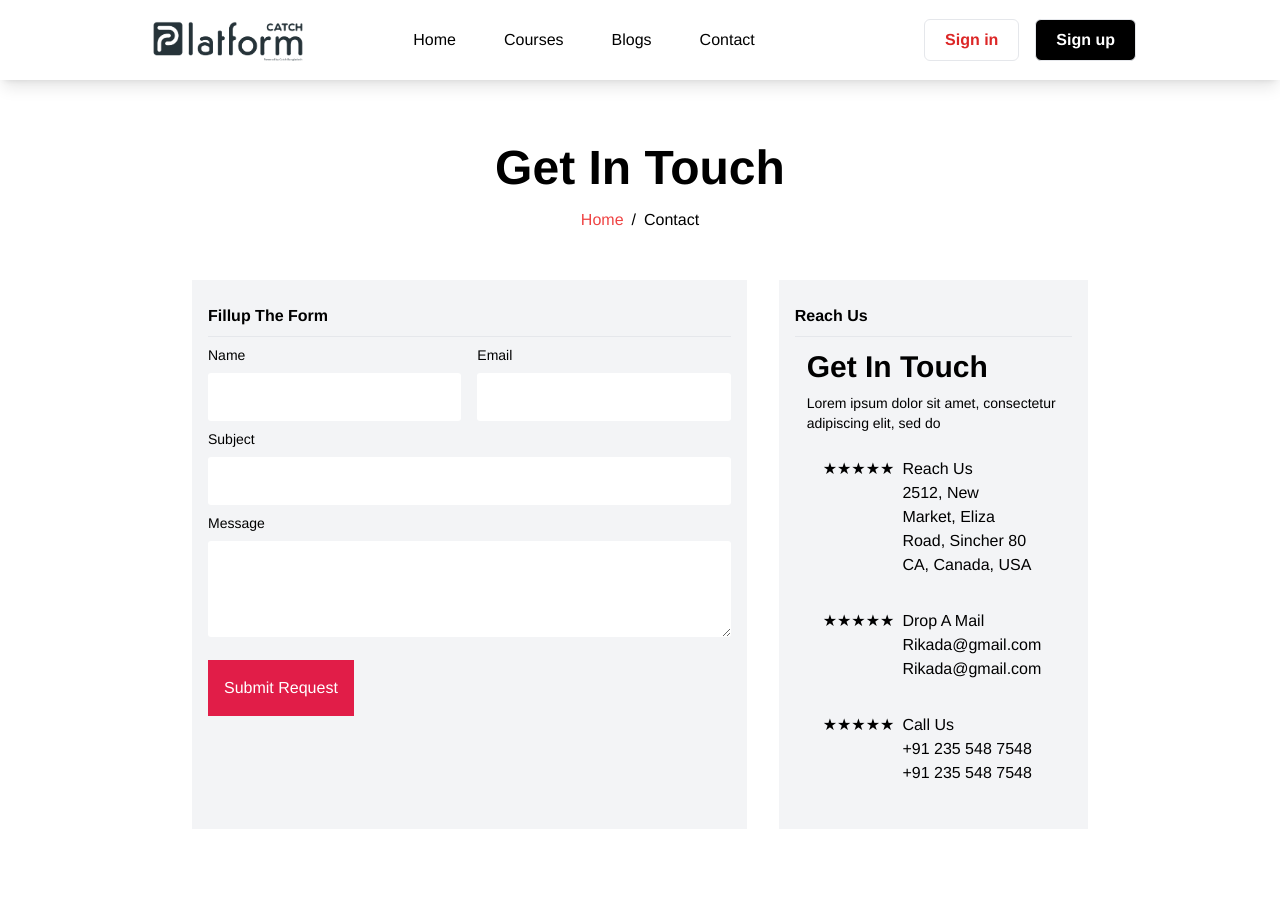
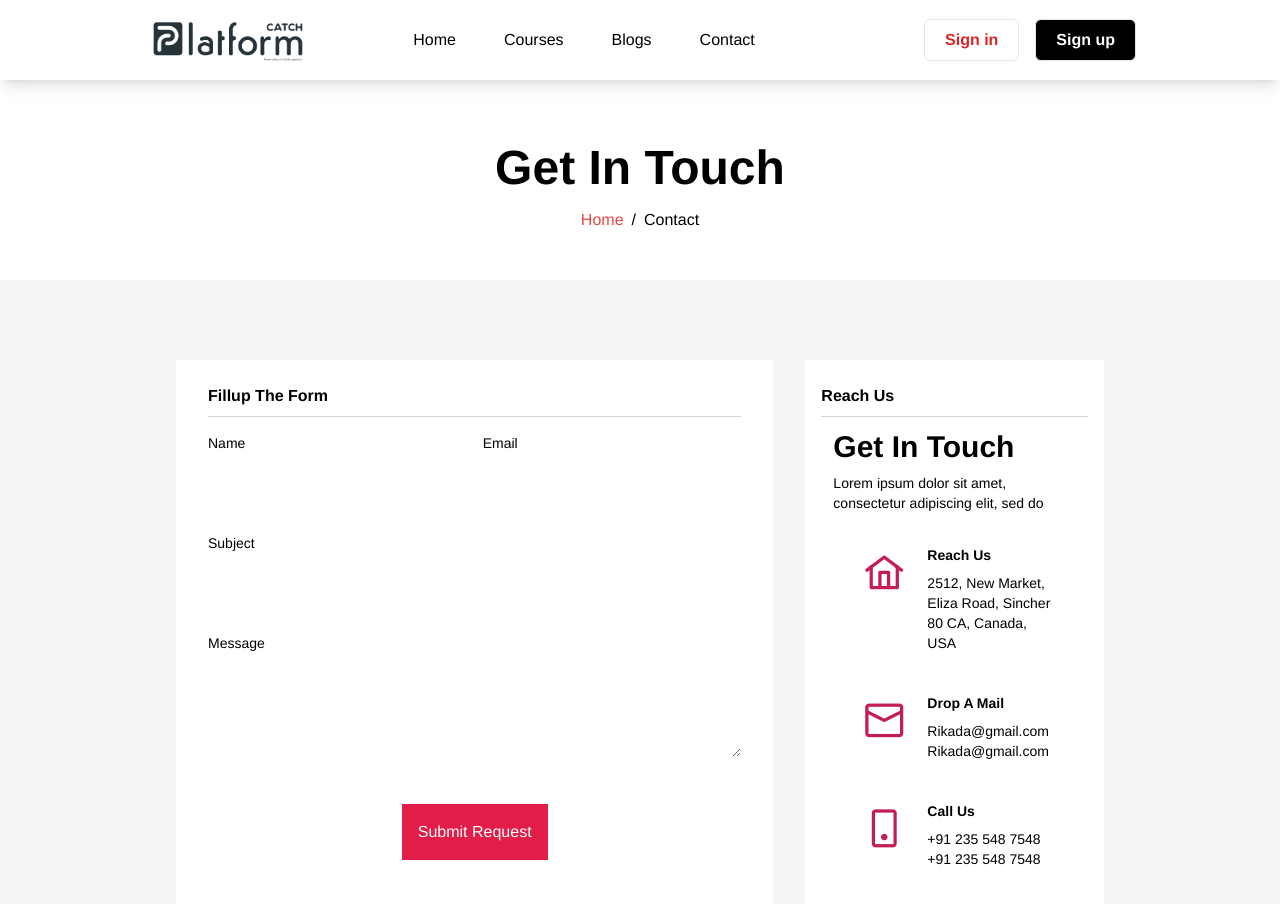
Before and after one commit to mahmudulhasan210999/Skill-Master, a Vue app: page /contact in a window 1280 px wide. Shown: the top 904 px of the page. Before the commit the page ends 829 px from the top, so only its background shows below. Built offline with nearby package versions, Linux system fonts and the light colour scheme.

Commit message:
Contact Page

```diff
--- a/src/components/Contact/Contact.vue
+++ b/src/components/Contact/Contact.vue
@@ -1,6 +1,6 @@
 <template>
-  <div class="w-full flex flex-col px-44">
-    <div class="text-center p-12">
+  <div class="w-full flex flex-col">
+    <div class="text-center p-12 px-44">
       <p class="text-5xl font-bold p-4">Get In Touch</p>
       <div class="flex justify-center">
         <router-link to="/"><p class="text-red-500">Home</p></router-link>
@@ -9,13 +9,14 @@
       </div>
     </div>
 
-    <div class="flex ">
-      <div class="w-2/3 p-4 mx-4 bg-gray-100">
+    <div class=" bg-gray-100">
+      <div class="flex px-40 py-20">
+        <div class="w-2/3 px-8 py-4 mx-4 bg-white">
           <div class="">
-          <p class="font-semibold border-b border-gray-200 py-2">Fillup The Form</p>
+            <p class="font-semibold border-b border-gray-300 py-2">Fillup The Form</p>
           </div>
 
-        <div class="flex">
+          <div class="flex py-2">
             <div class="w-full pr-2">
               <p class="text-sm py-2">Name</p>
               <InputText class="h-12 w-full" type="text" v-model="value" />
@@ -26,56 +27,59 @@
             </div>
           </div>
 
-        <div class="w-full">
+          <div class="w-full py-2">
             <p class="text-sm py-2">Subject</p>
             <InputText class="h-12 w-full" type="text" v-model="value" />
           </div>
 
-        <div class="w-full">
+          <div class="w-full py-2">
             <p class="text-sm py-2">Message</p>
             <Textarea class="h-24 w-full" v-model="value1" rows="5" cols="30" />
           </div>
 
+          <div class="flex justify-center pt-4">
             <button class="bg-rose-600 text-white p-4 my-4">Submit Request</button>
+          </div>
 
         </div>
 
-      <div class="w-1/3 p-4 mx-4 bg-gray-100">
-        <p class="font-semibold border-b border-gray-200 py-2">Reach Us</p>
+        <div class="w-1/3 p-4 mx-4 bg-white">
+          <p class="font-semibold border-b border-gray-300 py-2">Reach Us</p>
 
           <div class="p-3">
             <p class="font-semibold text-3xl">Get In Touch</p>
             <p class="text-sm py-2">Lorem ipsum dolor sit amet, consectetur adipiscing elit, sed do</p>
 
             <div class="flex p-4">
-            <div>
-              <p>★★★★★</p>
+              <div class="p-4">
+                <i class="pi pi-home" style="font-size: 38px; color: rgb(194, 30, 86)"></i>
               </div>
-            <div class="px-2">
-              <p>Reach Us</p>
+              <div class="px-2 text-sm">
+                <p class="font-semibold py-2">Reach Us</p>
                 <p>2512, New Market, Eliza Road, Sincher 80 CA, Canada, USA</p>
               </div>
             </div>
 
             <div class="flex p-4">
-            <div>
-              <p>★★★★★</p>
+              <div class="p-4">
+                <i class="pi pi-envelope" style="font-size: 38px; color: rgb(194, 30, 86)"></i>
               </div>
-            <div class="px-2">
-              <p>Drop A Mail</p>
+              <div class="px-2 text-sm">
+                <p class="font-semibold py-2">Drop A Mail</p>
                 <p>Rikada@gmail.com</p>
                 <p>Rikada@gmail.com</p>
               </div>
             </div>
 
             <div class="flex p-4">
-            <div>
-              <p>★★★★★</p>
+              <div class="p-4">
+                <i class="pi pi-mobile" style="font-size: 38px; color: rgb(194, 30, 86)"></i>
               </div>
-            <div class="px-2">
-              <p>Call Us</p>
+              <div class="px-2 text-sm">
+                <p class="font-semibold py-2">Call Us</p>
                 <p>+91 235 548 7548</p>
                 <p>+91 235 548 7548</p>
+              </div>
             </div>
           </div>
         </div>
@@ -87,11 +91,13 @@
 <script>
 import InputText from 'primevue/inputtext';
 import Textarea from 'primevue/textarea';
+import Primeicons from 'primeicons/primeicons.css';
 
 export default {
   components: {
     InputText,
     Textarea,
+    Primeicons,
 
   },
 
```
Lines whose indentation alone changed are shown as unchanged.
